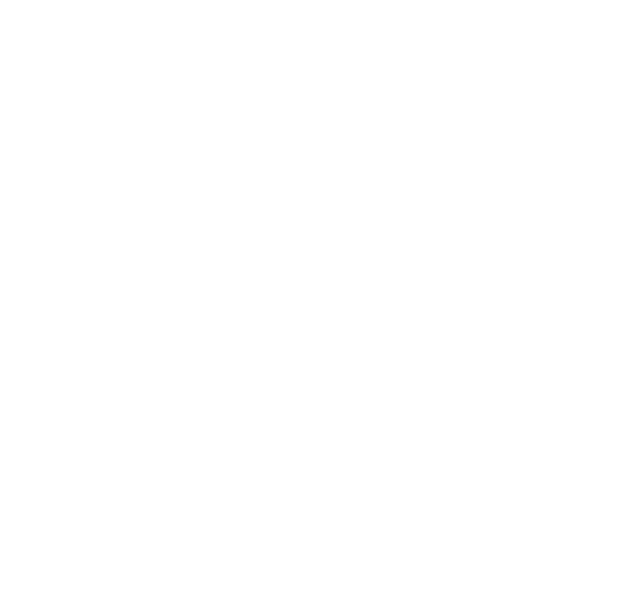
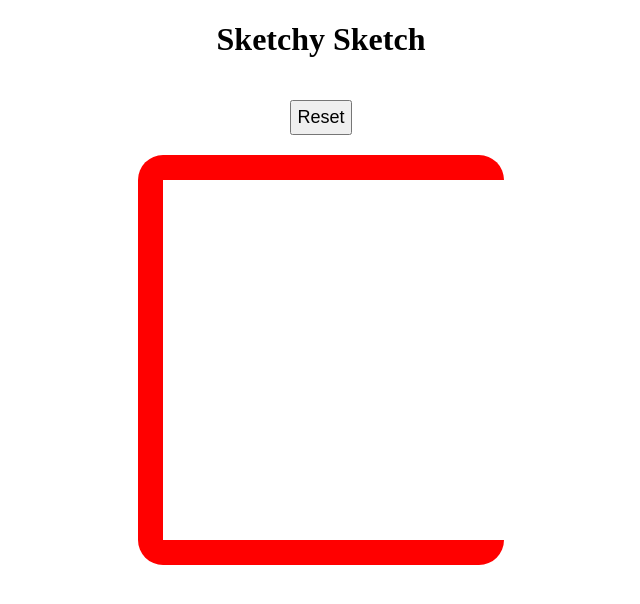
Before and after one commit to JonRider/sketchy-sketch, a plain HTML site: page index.html in a window 1280 px wide. Shown: the whole page, without its empty margins (319-959 px from the left). Drawn offline with Linux system fonts and the light colour scheme.

Commit message:
Working Sketch!

```diff
--- a/index.html
+++ b/index.html
@@ -4,7 +4,51 @@
     <meta charset="utf-8">
     <title>Sketchy Sketch</title>
   </head>
+  <style>
+
+button {
+  padding: 5px;
+  margin: 20px;
+  font-size: 18px;
+}
+
+.grid-container {
+  display: grid;
+  grid-template-columns: auto auto auto auto auto auto auto auto auto auto auto auto auto auto auto auto;
+  grid-gap: 0px;
+  background-color: red;
+  padding: 25px;
+  flex-wrap: nowrap;
+  width : 25%;
+  height: 25%;
+  border-radius: 25px;
+}
+
+.grid-container > div {
+  background-color: white;
+  text-align: center;
+  padding: 10px 12.5px 12.5px 10px;
+  font-size: 0px;
+}
+
+.draw {
+  background-color: black !important;
+}
+
+.pixel {
+  background-color: white;
+}
+
+</style>
   <body>
+    <div class="container" align="center">
+      <h1>Sketchy Sketch</h1>
+      <button id="reset">Reset</button>
+    </div>
+    <div class="container" align="center">
+      <div class="grid-container" id="main"></div>
+    </div>
+  </body>
 
-  </body>
+  <script src="script.js"></script>
 </html>
--- /dev/null
+++ b/script.js
@@ -0,0 +1,24 @@
+function changeColor(e) {
+  e.target.classList.add('draw');
+  console.log(e.target);
+}
+
+// create array of 16x16 grid
+for (n = 0; n < 256; n++) {
+  var div = document.createElement("div");
+  div.classList.add("pixel");
+
+  div.id = "div-" + n;
+
+  document.getElementById("main").appendChild(div);
+}
+
+pixel = document.getElementsByClassName('pixel');
+	pixels = Array.from(pixel);
+
+	pixels.forEach(function (pixel) {
+		pixel.addEventListener("mouseover", function () {
+			pixel.classList.add("draw");
+      console.log(pixel);
+		});
+	});
```
